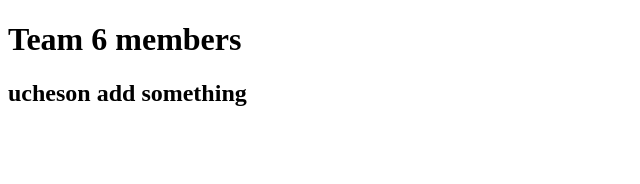
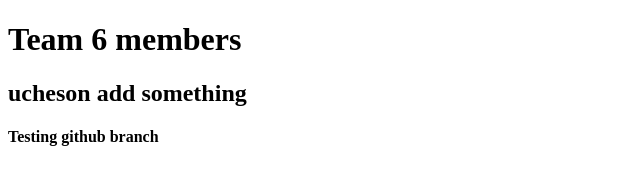
Before and after one commit to ucheson235/Team-6, a plain HTML site: page index.html in a window 1280 px wide. Shown: the whole page, without its empty margins (0-640 px from the left). Drawn offline with Linux system fonts and the light colour scheme.

Commit message:
added an h4 html element

```diff
--- a/index.html
+++ b/index.html
@@ -11,6 +11,7 @@
     <h1>Team 6 members</h1>
     <h2>ucheson add something </h2>
 
+    <h4 class="harry">Testing github branch</h4>
 
 </body>
 </html>
```
